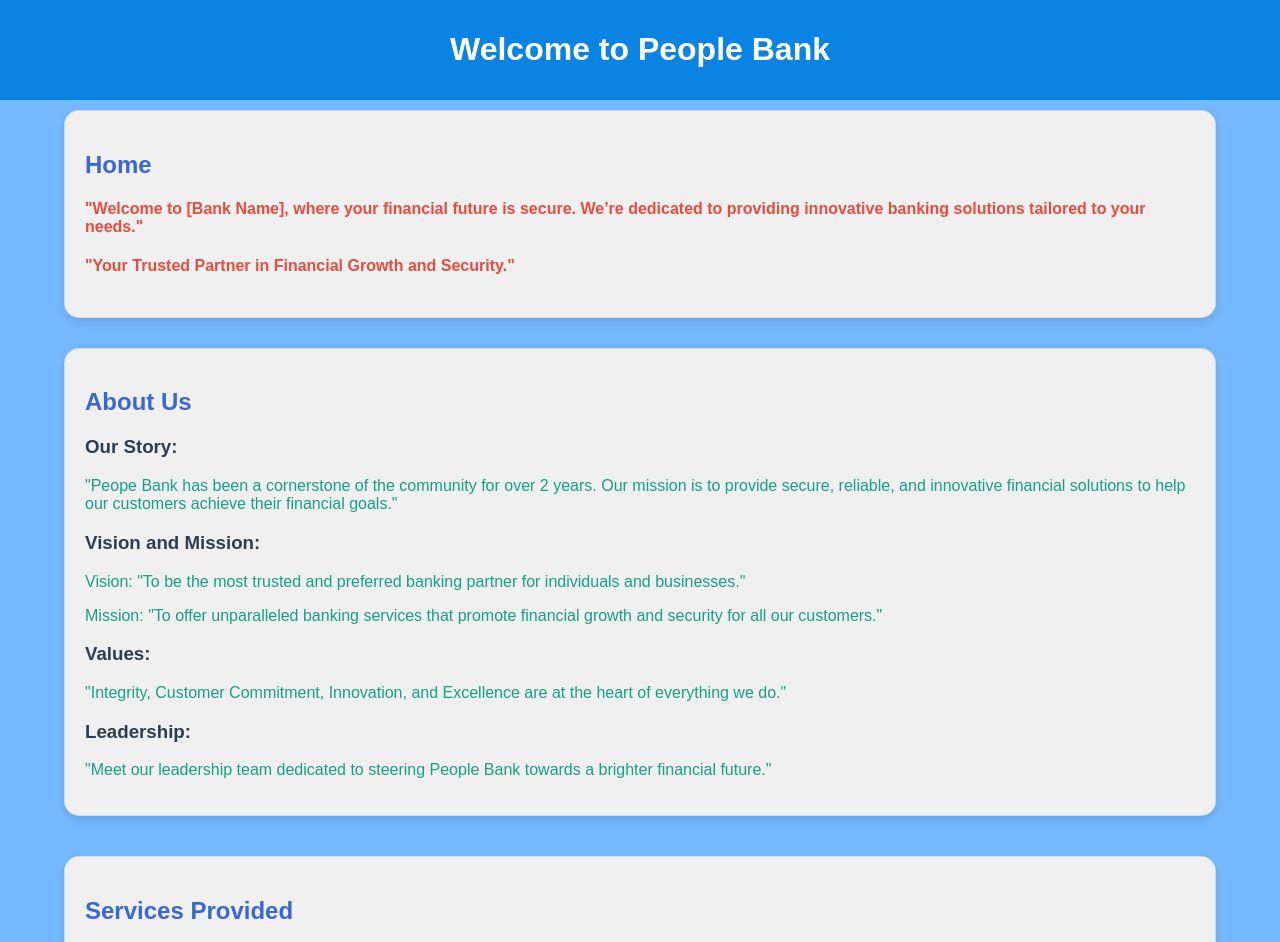
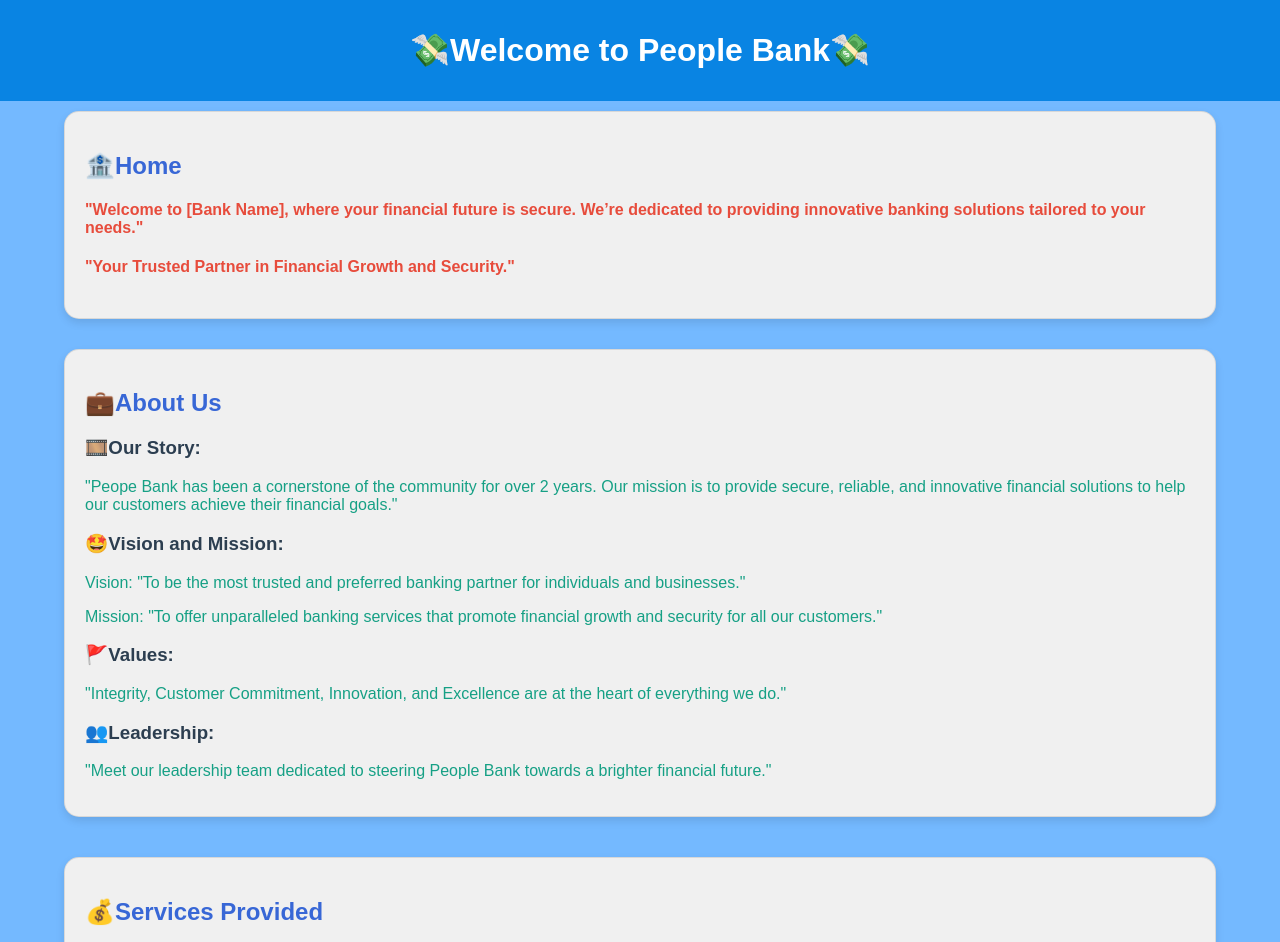
Before and after one commit to aish-ch18/Bank-ChatBot, a plain HTML site: page index.html in a window 1280 px wide. Shown: the top 942 px of the page. Drawn offline with Linux system fonts and the light colour scheme.

Commit message:
index.html

```diff
--- a/index.html
+++ b/index.html
@@ -8,34 +8,34 @@
 </head>
 <body>
     <header>
-        <h1>Welcome to People Bank</h1>
+        <h1>💸Welcome to People Bank💸</h1>
     </header>
 
   <div class="container1">
-        <h2>Home</h2>
+        <h2>🏦Home</h2>
         <h4>"Welcome to [Bank Name], where your financial future is secure. We’re dedicated to providing innovative banking solutions tailored to your needs."</h4>
     <h4>"Your Trusted Partner in Financial Growth and Security."</h4>
       </div>
 
     <div class="container2">
-        <h2>About Us</h2>
-      <h3>Our Story:</h3>
+        <h2>💼About Us</h2>
+      <h3>🎞️Our Story:</h3>
 
 <p>"Peope Bank has been a cornerstone of the community for over 2 years. Our mission is to provide secure, reliable, and innovative financial solutions to help our customers achieve their financial goals."</p>
-      <h3>Vision and Mission:</h3>
+      <h3>🤩Vision and Mission:</h3>
 
 <p>Vision: "To be the most trusted and preferred banking partner for individuals and businesses."</p>
 <p>Mission: "To offer unparalleled banking services that promote financial growth and security for all our customers."</p>
-      <h3>Values:</h3>
+      <h3>🚩Values:</h3>
 
 <p>"Integrity, Customer Commitment, Innovation, and Excellence are at the heart of everything we do."</p>
-      <h3>Leadership:</h3>
+      <h3>👥Leadership:</h3>
 
 <p>"Meet our leadership team dedicated to steering People Bank towards a brighter financial future."</p>
     </div>
 
     <div class="container3">
-        <h2>Services Provided</h2>
+        <h2>💰Services Provided</h2>
       <h3>Personal Banking:</h3>
 
 <p>"Our personal banking services are designed to help you manage your money effortlessly. We offer savings accounts, checking accounts, loans, mortgages, credit cards, and more."</p>
@@ -48,7 +48,7 @@
 <h3>Online and Mobile Banking:</h3>
 
 <p>"Access your accounts anytime, anywhere with our secure online and mobile banking services. Check balances, transfer funds, pay bills, and more on the go."</p>
-  <h3>Loan Services:</h3>
+  <h3>💵Loan Services:</h3>
 
 <p>"Get the funds you need for your next big purchase with our flexible loan options, including personal loans, auto loans, and home loans."</p>
     </div>
```
